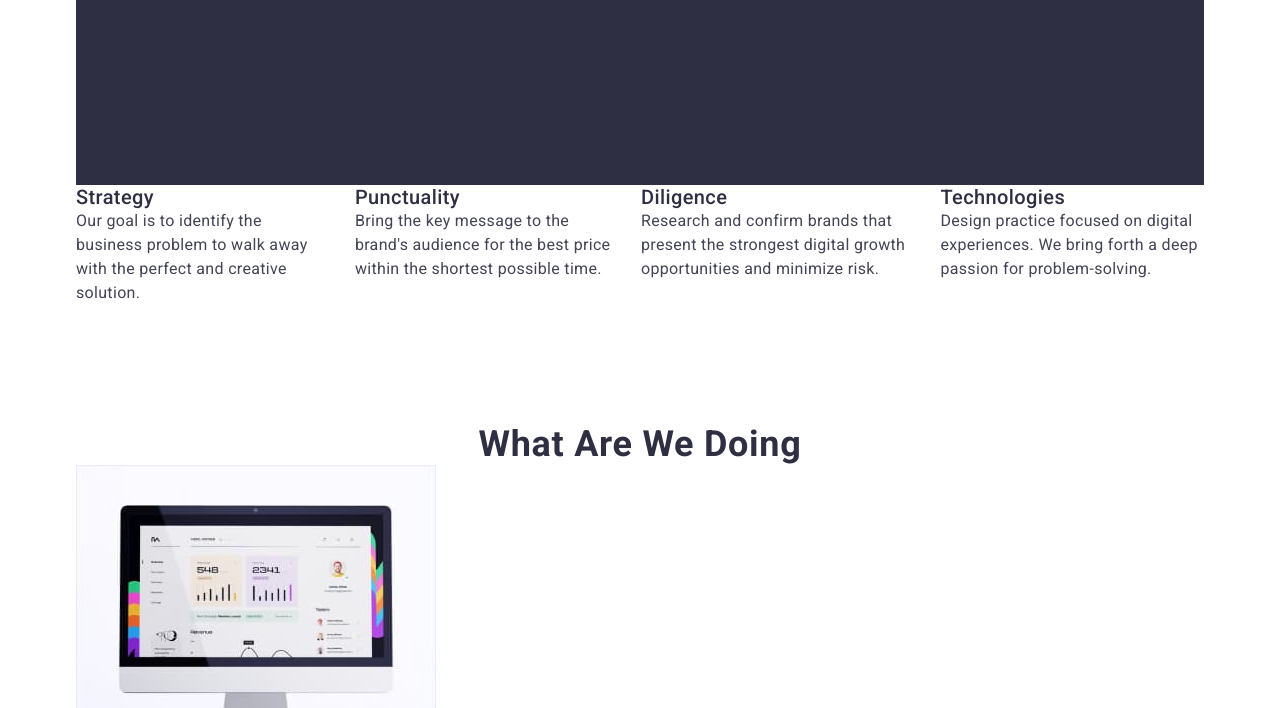
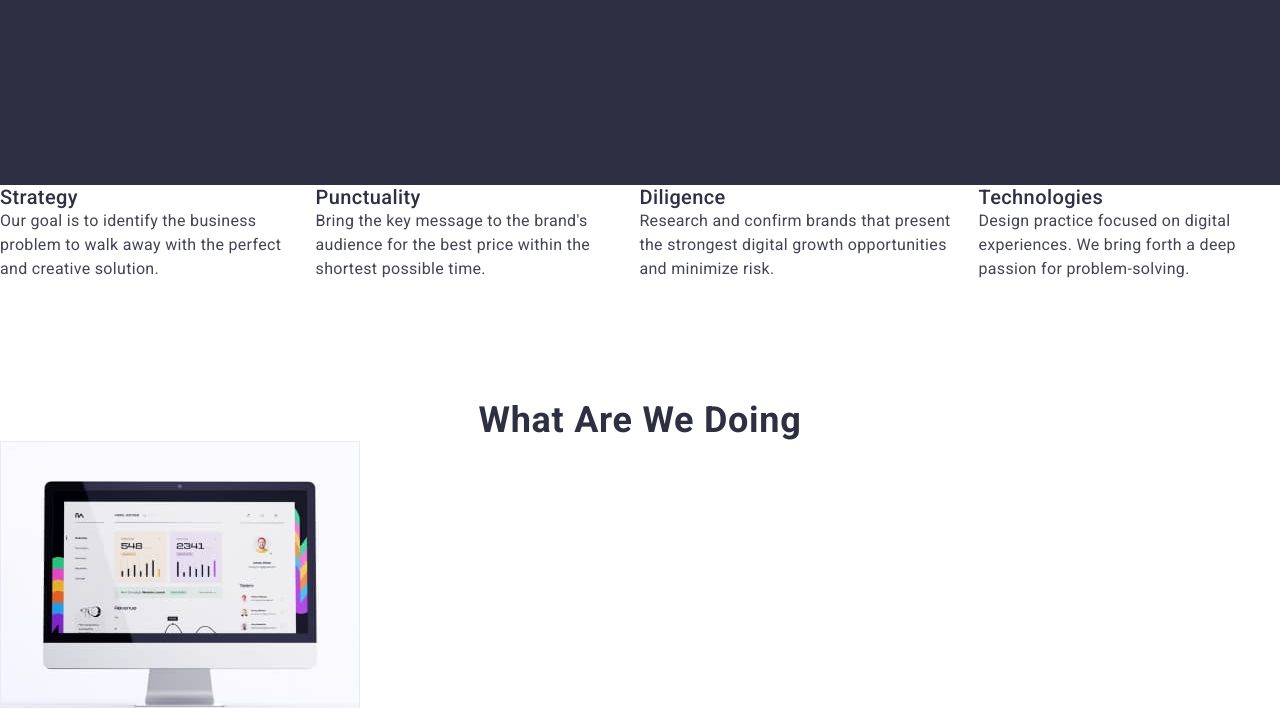
Before and after one commit to RayChikS/goit-markup-hw-03, a plain HTML site: page index.html in a window 1280 px wide. Shown: the part 392-1100 px from the top of the page. Drawn offline with nearby package versions, Linux system fonts and the light colour scheme.

Commit message:
Commit-8

```diff
--- a/index.html
+++ b/index.html
@@ -60,7 +60,7 @@
 
     <!-- MAIN -->
     <main class="main">
-      <div class="main-content container">
+      <!-- <div class="main-content container"> -->
       <section class="intro section">
         <div class="intro-content container">
           <h1 class="intro-title">Effective Solutions for Your Business</h1>
@@ -76,8 +76,8 @@
           <li class="advantages-item">
             <h3 class="advantages-subtitle">Strategy</h3>
             <p class="advantages-text">
-                Our goal is to identify the business problem to walk away with
-                the perfect and creative solution.
+              Our goal is to identify the business problem to walk away with the
+              perfect and creative solution.
             </p>
           </li>
 
@@ -190,7 +190,7 @@
           </li>
         </ul>
       </section>
-      </div>
+      <!-- </div> -->
     </main>
 
     <!-- FOOTER -->
```
Lines whose indentation alone changed are shown as unchanged.
